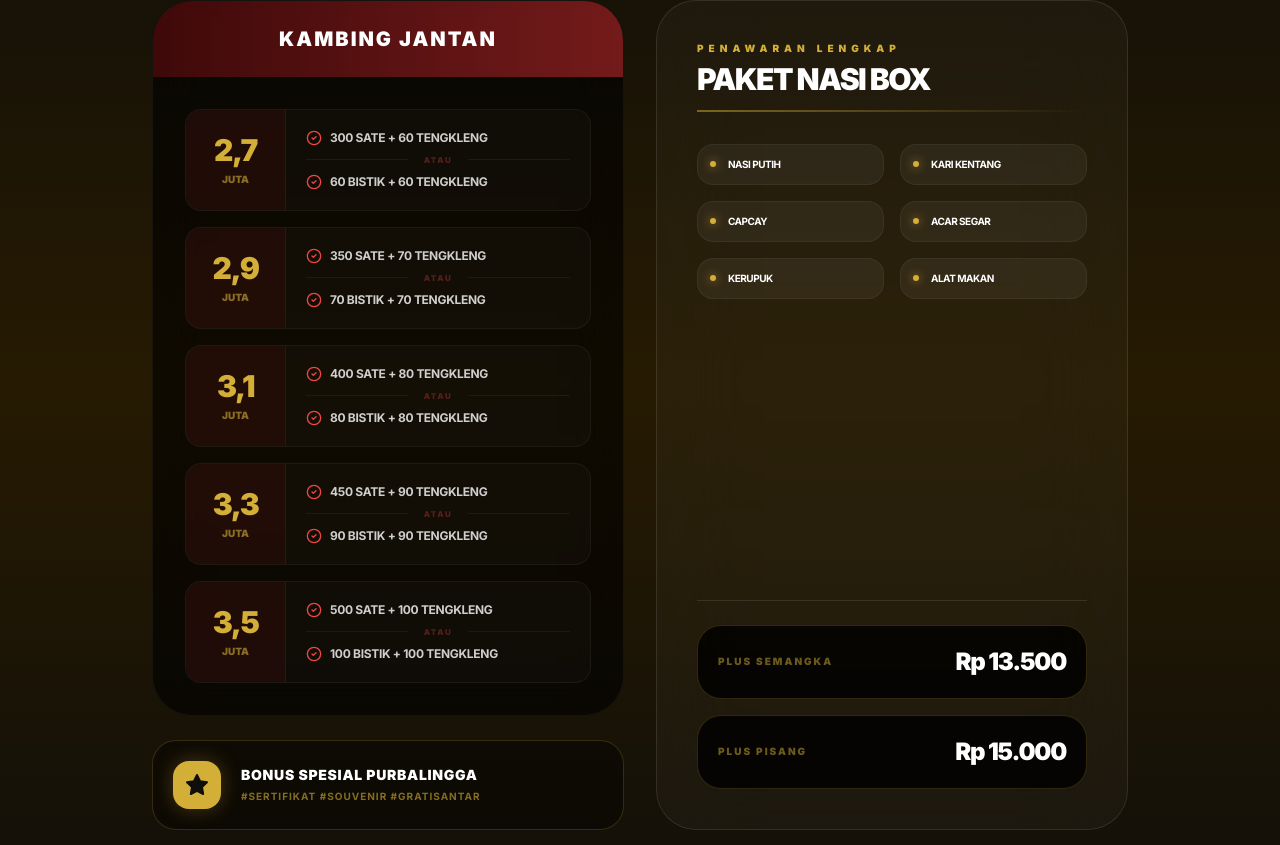
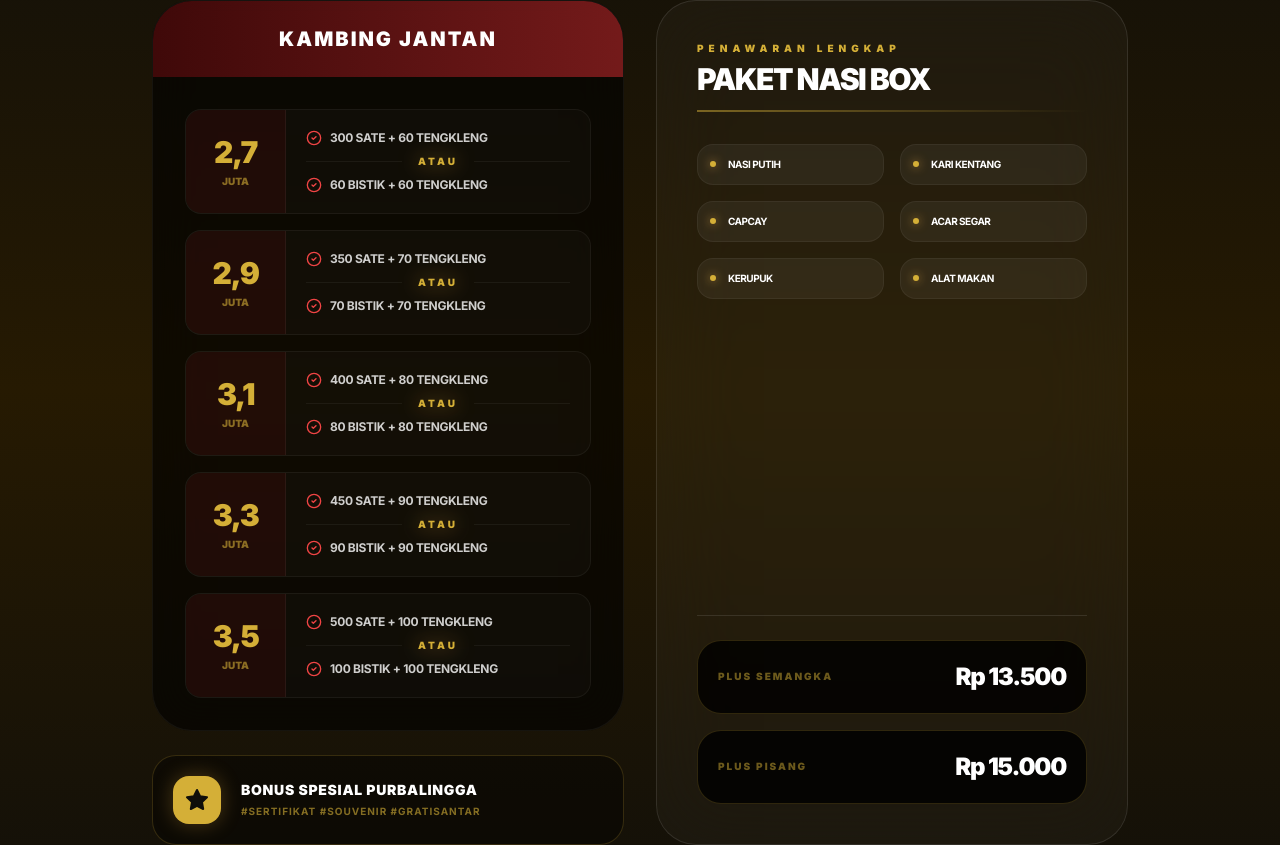
Before and after one commit to azharhanin002-web/jasaqiqah, a Next.js app: page /aqiqah-purbalingga in a window 1280 px wide. Shown: the part 1883-2728 px from the top of the page. Built offline with nearby package versions, Linux system fonts and the light colour scheme.

Commit message:
kata atau

```diff
--- a/app/(site)/(marketing)/aqiqah-banyumas/page.tsx
+++ b/app/(site)/(marketing)/aqiqah-banyumas/page.tsx
@@ -156,12 +156,16 @@ export default function AqiqahBanyumasPage() {
                             <CheckCircle2 size={15} className="text-red-500 shrink-0" />
                             <span>{item.sate} Sate + {item.tengkleng} Tengkleng</span>
                           </div>
-                          {/* PENAMBAHAN KATA "ATAU" */}
+
+                          {/* PENAMBAHAN KATA "ATAU" DENGAN EMAS MENYALA */}
                           <div className="flex items-center gap-4">
                             <div className="h-[1px] flex-1 bg-white/5"></div>
-                            <span className="text-[8px] font-black text-red-500/30 tracking-[0.2em]">ATAU</span>
+                            <span className="text-[10px] font-black text-accent tracking-[0.3em] drop-shadow-[0_0_10px_rgba(217,161,60,0.8)]">
+                              ATAU
+                            </span>
                             <div className="h-[1px] flex-1 bg-white/5"></div>
                           </div>
+
                           <div className="flex items-center gap-2 text-white/80 text-[12px] font-bold">
                             <CheckCircle2 size={15} className="text-red-500 shrink-0" />
                             <span>{item.bistik} Bistik + {item.tengkleng} Tengkleng</span>
--- a/app/(site)/(marketing)/aqiqah-purbalingga/page.tsx
+++ b/app/(site)/(marketing)/aqiqah-purbalingga/page.tsx
@@ -161,12 +161,16 @@ export default function AqiqahPurbalinggaPage() {
                             <CheckCircle2 size={16} className="text-red-500" />
                             <span>{item.sate} Sate + {item.tengkleng} Tengkleng</span>
                           </div>
-                          {/* PENAMBAHAN KATA "ATAU" */}
+
+                          {/* PENAMBAHAN KATA "ATAU" DENGAN EMAS MENYALA */}
                           <div className="flex items-center gap-4">
                             <div className="h-[1px] flex-1 bg-white/5"></div>
-                            <span className="text-[8px] font-black text-red-500/30 tracking-[0.2em]">ATAU</span>
+                            <span className="text-[10px] font-black text-accent tracking-[0.3em] drop-shadow-[0_0_10px_rgba(217,161,60,0.8)]">
+                              ATAU
+                            </span>
                             <div className="h-[1px] flex-1 bg-white/5"></div>
                           </div>
+
                           <div className="flex items-center gap-2 text-white/80 text-xs font-bold uppercase tracking-tight">
                             <CheckCircle2 size={16} className="text-red-500" />
                             <span>{item.bistik} Bistik + {item.tengkleng} Tengkleng</span>
--- a/app/(site)/page.tsx
+++ b/app/(site)/page.tsx
@@ -231,7 +231,6 @@ export default async function Home() {
 
  {/* 3. PRICING SECTION (DEEP GOLDEN TWILIGHT - COMPACT) */}
 <section id="paket" className="py-24 bg-gradient-to-b from-[#0f0e0a] via-[#261a02] to-[#0f0e0a] relative overflow-hidden">
-
   <div className="max-w-5xl mx-auto px-6 relative z-10">
     <div className="text-center mb-16">
       <h2 className="text-3xl md:text-5xl font-black text-white tracking-tighter mb-3 uppercase">
@@ -242,12 +241,10 @@ export default async function Home() {
       </p>
     </div>
 
-    {/* Container Grid Diperkecil agar kartu tidak terlalu lebar */}
     <div className="grid lg:grid-cols-2 gap-8 items-start mb-16">
 
       {/* --- KOLOM KIRI: JANTAN + BONUS --- */}
       <div className="space-y-6">
-        {/* KARTU JANTAN (DARK GLASS) */}
         <div className="group relative bg-black/60 backdrop-blur-xl border border-white/5 rounded-[2.5rem] overflow-hidden transition-all duration-500 hover:border-red-500/40 hover:shadow-[0_0_50px_-10px_rgba(220,38,38,0.4)] hover:-translate-y-1">
           <div className="bg-gradient-to-r from-red-950/90 to-red-900/90 p-5 text-center border-b border-white/10">
             <h3 className="text-white font-black text-xl uppercase tracking-[0.2em]">Kambing Jantan</h3>
@@ -265,11 +262,16 @@ export default async function Home() {
                     <CheckCircle2 size={15} className="text-red-500 shrink-0" />
                     <span>{item.sate} Sate + {item.tengkleng} Tengkleng</span>
                   </div>
+
+                  {/* UPDATE: ATAU EMAS MENYALA */}
                   <div className="flex items-center gap-4">
                     <div className="h-[1px] flex-1 bg-white/5"></div>
-                    <span className="text-[8px] font-black text-red-500/30 tracking-[0.2em]">ATAU</span>
+                    <span className="text-[10px] font-black text-accent tracking-[0.3em] drop-shadow-[0_0_10px_rgba(217,161,60,0.8)]">
+                      ATAU
+                    </span>
                     <div className="h-[1px] flex-1 bg-white/5"></div>
                   </div>
+
                   <div className="flex items-center gap-2 text-white/80 text-[12px] font-bold">
                     <CheckCircle2 size={15} className="text-red-500 shrink-0" />
                     <span>{item.bistik} Bistik + {item.tengkleng} Tengkleng</span>
@@ -280,7 +282,6 @@ export default async function Home() {
           </div>
         </div>
 
-        {/* BONUS KECIL (KOMPAK DI BAWAH JANTAN) */}
         <div className="bg-black/40 backdrop-blur-md border border-accent/20 rounded-3xl p-4 flex items-center gap-4 transition-all hover:border-accent/40 shadow-lg">
           <div className="w-10 h-10 bg-accent rounded-xl flex items-center justify-center text-[#0f0e0a] shrink-0">
             <Star size={20} fill="currentColor" strokeWidth={0} />
@@ -314,11 +315,16 @@ export default async function Home() {
                   <CheckCircle2 size={15} className="text-emerald-500 shrink-0" />
                   <span>{item.sate} Sate + {item.tengkleng} Tengkleng</span>
                 </div>
+
+                {/* UPDATE: ATAU EMAS MENYALA */}
                 <div className="flex items-center gap-4">
                   <div className="h-[1px] flex-1 bg-white/5"></div>
-                  <span className="text-[8px] font-black text-emerald-500/30 tracking-[0.2em]">ATAU</span>
+                  <span className="text-[10px] font-black text-accent tracking-[0.3em] drop-shadow-[0_0_10px_rgba(217,161,60,0.8)]">
+                    ATAU
+                  </span>
                   <div className="h-[1px] flex-1 bg-white/5"></div>
                 </div>
+
                 <div className="flex items-center gap-2 text-white/80 text-[12px] font-bold">
                   <CheckCircle2 size={15} className="text-emerald-500 shrink-0" />
                   <span>{item.bistik} Bistik + {item.tengkleng} Tengkleng</span>
@@ -333,7 +339,6 @@ export default async function Home() {
     {/* PAKET NASI BOX (DARK GLASS) */}
     <div className="max-w-4xl mx-auto bg-white/[0.03] backdrop-blur-2xl rounded-[2.5rem] p-8 md:p-12 flex flex-col md:flex-row items-center gap-10 shadow-2xl border border-white/10 relative overflow-hidden">
       <div className="w-full md:w-1/3 text-center md:text-left">
-        {/* Label Harga ditambahkan di atas judul */}
         <p className="text-accent font-black text-[10px] uppercase tracking-[0.5em] mb-1">Harga</p>
         <h3 className="text-white text-3xl font-black uppercase tracking-tighter leading-none mb-3">PAKET NASI BOX</h3>
         <p className="text-accent font-black text-[9px] uppercase tracking-[0.3em] opacity-70">Menu Lengkap & Berkah</p>
```
